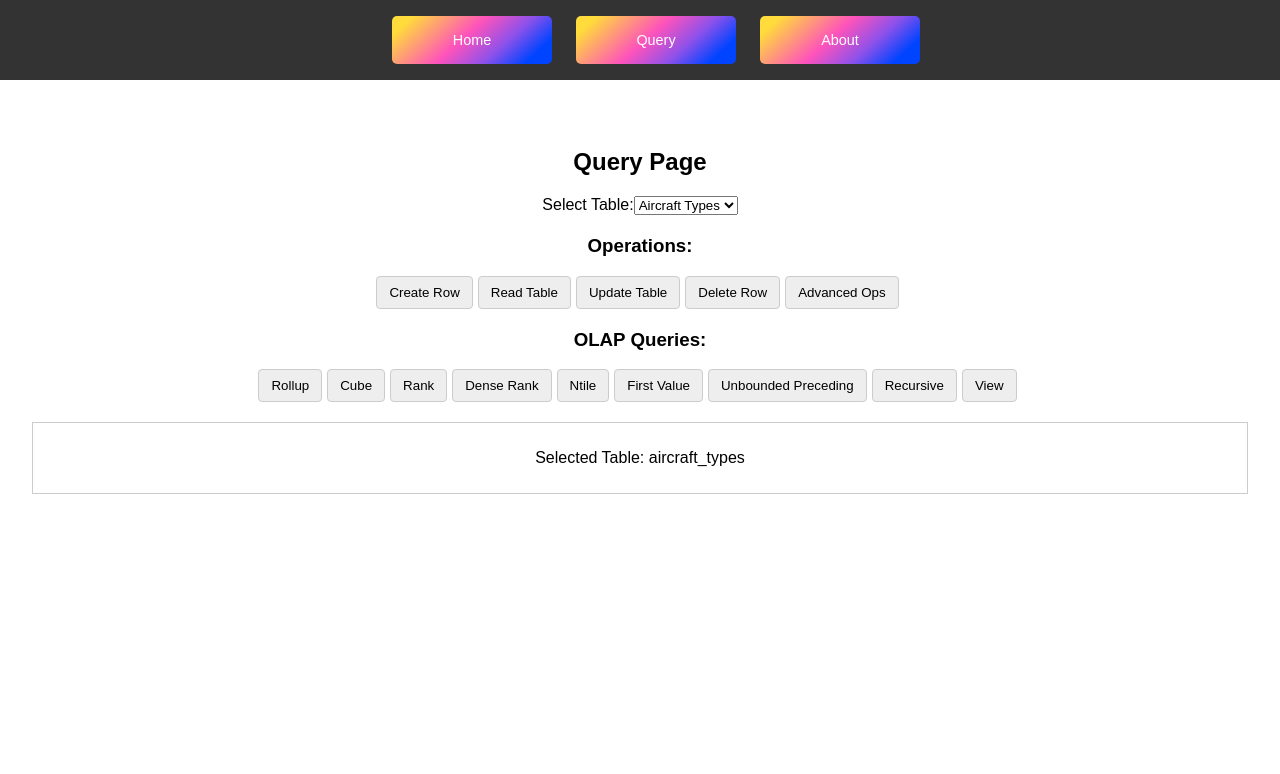
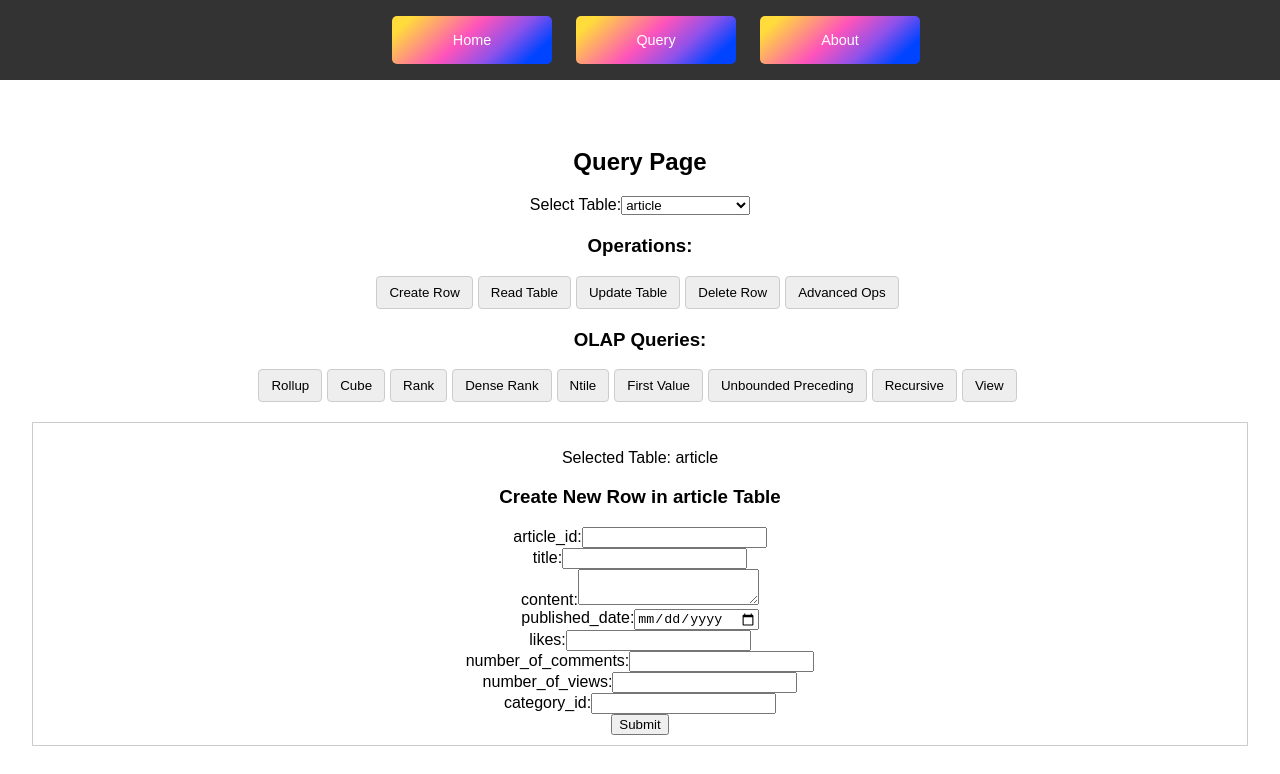
Before and after one commit to arpitsinghal98/e-newspaper-management, a React (Create React App) app in the folder Client/: page /query in a window 1280 px wide. Both pictures are taken after a click on the button "Create Row". Shown: the top 774 px of the page. Built offline with nearby package versions, Linux system fonts and the light colour scheme; the HTML template or start-up script is replaced by a standard one.

Commit message:
implemented create row query

```diff
--- /dev/null
+++ b/Client/src/helpers/CreateRowHelper.js
@@ -0,0 +1,246 @@
+// helpers.js
+
+export const renderInputFields = (selectedTable, handleInputChange) => {
+    switch (selectedTable) {
+        case "article":
+          return (
+            <div>
+              <div>
+                <label htmlFor="article_id">article_id:</label>
+                <input
+                  type="text"
+                  id="article_id"
+                  onChange={(e) => handleInputChange(e, "article_id")}
+                />
+              </div>
+              <div>
+                <label htmlFor="title">title:</label>
+                <input
+                  type="text"
+                  id="title"
+                  onChange={(e) => handleInputChange(e, "title")}
+                />
+              </div>
+              <div>
+                <label htmlFor="content">content:</label>
+                <textarea
+                  id="content"
+                  onChange={(e) => handleInputChange(e, "content")}
+                />
+              </div>
+              <div>
+                <label htmlFor="published_date">published_date:</label>
+                <input
+                  type="date"
+                  id="published_date"
+                  onChange={(e) => handleInputChange(e, "published_date")}
+                />
+              </div>
+              <div>
+                <label htmlFor="likes">likes:</label>
+                <input
+                  type="number"
+                  id="likes"
+                  onChange={(e) => handleInputChange(e, "likes")}
+                />
+              </div>
+              <div>
+                <label htmlFor="number_of_comments">number_of_comments:</label>
+                <input
+                  type="number"
+                  id="number_of_comments"
+                  onChange={(e) => handleInputChange(e, "number_of_comments")}
+                />
+              </div>
+              <div>
+                <label htmlFor="number_of_views">number_of_views:</label>
+                <input
+                  type="number"
+                  id="number_of_views"
+                  onChange={(e) => handleInputChange(e, "number_of_views")}
+                />
+              </div>
+              <div>
+                <label htmlFor="category_id">category_id:</label>
+                <input
+                  type="number"
+                  id="category_id"
+                  onChange={(e) => handleInputChange(e, "category_id")}
+                />
+              </div>
+              {/* Add other input fields for the article table */}
+            </div>
+          );
+        case "category":
+          return (
+            <div>
+              <div>
+                <label htmlFor="category_id">category_id:</label>
+                <input
+                  type="number"
+                  id="category_id"
+                  onChange={(e) => handleInputChange(e, "category_id")}
+                />
+              </div>
+              <div>
+                <label htmlFor="category_name">category_name:</label>
+                <input
+                  type="text"
+                  id="category_name"
+                  onChange={(e) => handleInputChange(e, "category_name")}
+                />
+              </div>
+              {/* Add other input fields for the category table */}
+            </div>
+          );
+        case "comments":
+          return (
+            <div>
+              <div>
+                <label htmlFor="comment_id">comment_id:</label>
+                <input
+                  type="text"
+                  id="comment_id"
+                  onChange={(e) => handleInputChange(e, "comment_id")}
+                />
+              </div>
+              <div>
+                <label htmlFor="date_posted">date_posted:</label>
+                <input
+                  type="date"
+                  id="date_posted"
+                  onChange={(e) => handleInputChange(e, "date_posted")}
+                />
+              </div>
+              <div>
+                <label htmlFor="content">content:</label>
+                <textarea
+                  id="content"
+                  onChange={(e) => handleInputChange(e, "content")}
+                />
+              </div>
+              <div>
+                <label htmlFor="number_of_likes">number_of_likes:</label>
+                <input
+                  type="number"
+                  id="number_of_likes"
+                  onChange={(e) => handleInputChange(e, "number_of_likes")}
+                />
+              </div>
+              <div>
+                <label htmlFor="number_of_replies">number_of_replies:</label>
+                <input
+                  type="number"
+                  id="number_of_replies"
+                  onChange={(e) => handleInputChange(e, "number_of_replies")}
+                />
+              </div>
+              <div>
+                <label htmlFor="user_id">user_id:</label>
+                <input
+                  type="text"
+                  id="user_id"
+                  onChange={(e) => handleInputChange(e, "user_id")}
+                />
+              </div>
+              <div>
+                <label htmlFor="article_id">article_id:</label>
+                <input
+                  type="text"
+                  id="article_id"
+                  onChange={(e) => handleInputChange(e, "article_id")}
+                />
+              </div>
+              {/* Add other input fields for the comments table */}
+            </div>
+          );
+
+          case "editor":
+            return (
+              <div>
+                <div>
+                  <label htmlFor="editor_id">editor_id:</label>
+                  <input
+                    type="text"
+                    id="editor_id"
+                    onChange={(e) => handleInputChange(e, "editor_id")}
+                  />
+                </div>
+                <div>
+                  <label htmlFor="name">name:</label>
+                  <input
+                    type="text"
+                    id="name"
+                    onChange={(e) => handleInputChange(e, "name")}
+                  />
+                </div>
+                <div>
+                  <label htmlFor="email">email:</label>
+                  <input
+                    type="email"
+                    id="email"
+                    onChange={(e) => handleInputChange(e, "email")}
+                  />
+                </div>
+                <div>
+                  <label htmlFor="department_name">department_name:</label>
+                  <input
+                    type="text"
+                    id="department_name"
+                    onChange={(e) => handleInputChange(e, "department_name")}
+                  />
+                </div>
+              </div>
+            );
+
+          case "journalist":
+            return (
+              <div>
+                <div>
+                  <label htmlFor="journalist_id">journalist_id:</label>
+                  <input
+                    type="text"
+                    id="journalist_id"
+                    onChange={(e) => handleInputChange(e, "journalist_id")}
+                  />
+                </div>
+                {/* ... other input fields for journalist table ... */}
+              </div>
+            );
+
+          case "subscription plans":
+            return (
+              <div>
+                <div>
+                  <label htmlFor="plan_id">plan_id:</label>
+                  <input
+                    type="text"
+                    id="plan_id"
+                    onChange={(e) => handleInputChange(e, "plan_id")}
+                  />
+                </div>
+                {/* ... other input fields for subscription plans table ... */}
+              </div>
+            );
+
+          case "user":
+            return (
+              <div>
+                <div>
+                  <label htmlFor="user_id">user_id:</label>
+                  <input
+                    type="text"
+                    id="user_id"
+                    onChange={(e) => handleInputChange(e, "user_id")}
+                  />
+                </div>
+                {/* ... other input fields for user table ... */}
+              </div>
+            );
+
+
+        // Add cases for other tables (editor, journalist, etc.)
+        default:
+          return null;
+    }
+  };
--- a/Client/src/pages/Query.js
+++ b/Client/src/pages/Query.js
@@ -1,12 +1,40 @@
-import React, { useState } from 'react';
-import '../styles/Query.css';
-import Navbar from '../components/Navbar';
+import React, { useState } from "react";
+import "../styles/Query.css"; // Import your CSS file
+import Navbar from "../components/Navbar";
+import { renderInputFields } from "../helpers/CreateRowHelper";
 
 function QueryPage() {
-  const [selectedTable, setSelectedTable] = useState('aircraft_types'); // Default table
+  const [selectedTable, setSelectedTable] = useState("article"); // Default table
+  const [showCreateRow, setShowCreateRow] = useState(false);
+  const [newRowData, setNewRowData] = useState({});
 
   const handleTableChange = (event) => {
     setSelectedTable(event.target.value);
+    setShowCreateRow(false); // Hide create row form when table changes
+    setNewRowData({}); // Reset form data
+  };
+
+  const handleCreateRowClick = () => {
+    setShowCreateRow(true);
+  };
+
+  const handleInputChange = (event, columnName) => {
+    setNewRowData({
+      ...newRowData,
+      [columnName]: event.target.value,
+    });
+  };
+
+  const handleSubmit = async (event) => {
+    event.preventDefault();
+
+    // Here you would typically make an API call to submit the new row data
+    // For this example, we'll just log the data to the console
+    console.log("New row data:", newRowData);
+
+    // Reset form and hide the create row section
+    setNewRowData({});
+    setShowCreateRow(false);
   };
 
   return (
@@ -22,20 +50,27 @@ function QueryPage() {
           value={selectedTable}
           onChange={handleTableChange}
         >
-          <option value="aircraft_types">Aircraft Types</option>
-          {/* Add more table options as needed */}
+          <option value="article">article</option>
+          <option value="category">category</option>
+          <option value="comments">comments</option>
+          <option value="editor">editor</option>
+          <option value="journalist">journalist</option>
+          <option value="subscription plans">subscription plans</option>
+          <option value="user">user</option>
         </select>
       </div>
 
       {/* Operations */}
       <div className="operations">
         <h3>Operations:</h3>
-        <button>Create Row</button>
+        <button onClick={handleCreateRowClick}>Create Row</button>
         <button>Read Table</button>
         <button>Update Table</button>
         <button>Delete Row</button>
         <button>Advanced Ops</button>
       </div>
+
+
 
       {/* OLAP Queries */}
       <div className="olap-queries">
@@ -55,6 +90,17 @@ function QueryPage() {
       <div className="query-results">
         {/* You can add a table or other elements here to display the query results */}
         <p>Selected Table: {selectedTable}</p>
+         {/* Create Row Form */}
+      {showCreateRow && (
+        <div>
+        <h3>Create New Row in {selectedTable} Table</h3>
+        {/* ... */}
+        <form onSubmit={handleSubmit}>
+          {renderInputFields(selectedTable, handleInputChange)} {/* Call the helper function */}
+          <button type="submit">Submit</button>
+        </form>
+      </div>
+      )}
       </div>
     </div>
   );
```
Also changed, not shown: Client/src/styles/Query.css (line endings or trailing spaces).
